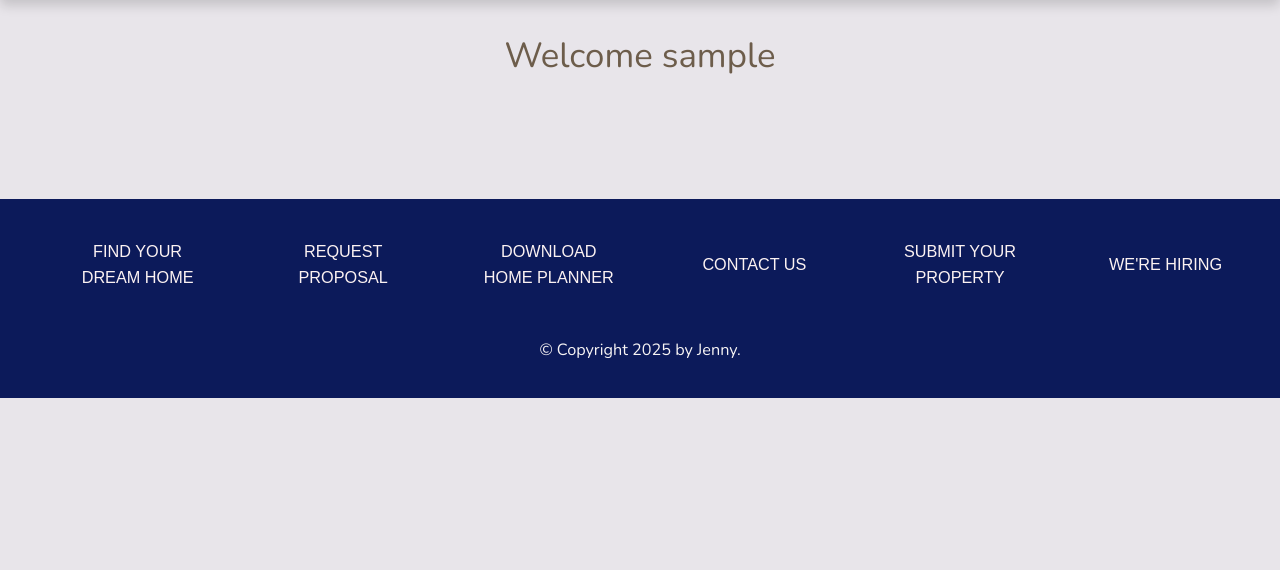
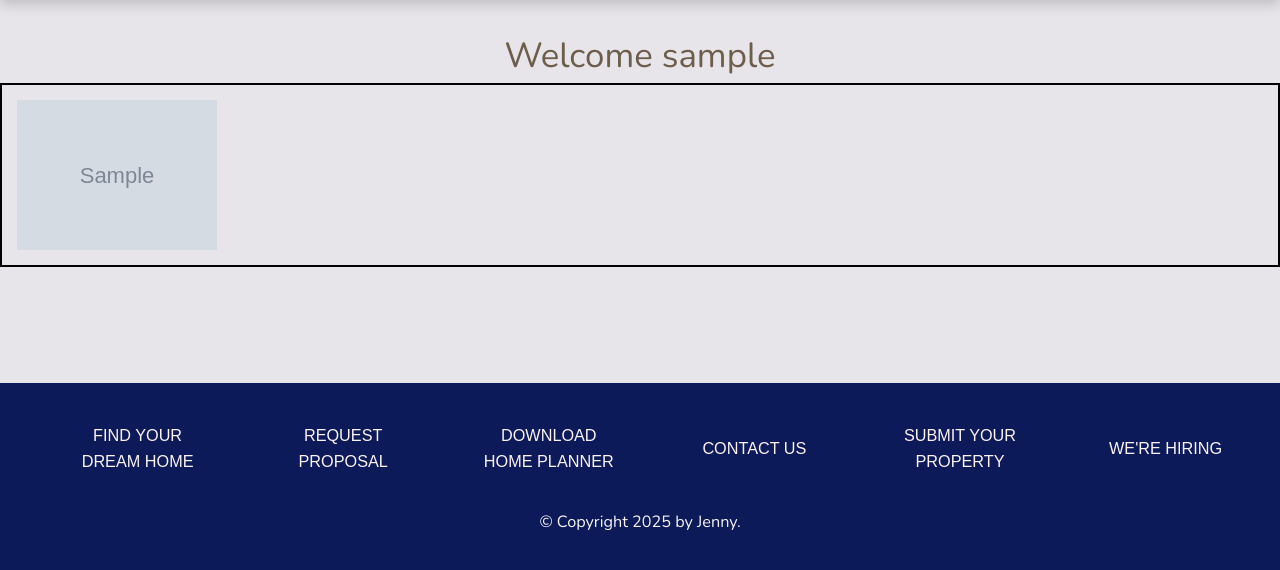
Before and after one commit to Francis-7/bden-property_management, a Django app: template bdenapp/templates/bdenapp/dashboard.html in a window 1280 px wide. Shown: the part 84-654 px from the top of the page. Run offline with Django 5.2, Linux system fonts and the light colour scheme; the template is opened without the code that fills it: most values are stand-ins (such as "Sample title", 1, 10 or a date in 2020); grey boxes marked "Sample" are stand-in pictures; some libraries are stand-ins or nearby versions; some web fonts are replaced.

Commit message:
made new changes

```diff
--- a/bdenapp/templates/bdenapp/dashboard.html
+++ b/bdenapp/templates/bdenapp/dashboard.html
@@ -5,8 +5,33 @@
 {% block title %}
     Dashboard
 {% endblock title %}
+{% block style %}
+    .parent {
+    }
+    .child {
+    display: flex;
+    gap: 10px;
+    padding: 15px;
+    border: solid 2px black;
+    }
+{% endblock style %}
 {% block content %}
     <div class="text-center">
         <h2 class="display-5">Welcome {{ user_profile.user.username }}</h2>
     </div>
+    <div class="text-center">
+        <div class="parent">
+            <div class="child">
+                {% for item in saved_items %}
+                    <div class="image">
+                        <div class="image">
+                            <img src="{{ item.property.picture.url }}"
+                                 alt="{{ item.description }}"
+                                 height="150">
+                        </div>
+                    </div>
+                {% endfor %}
+            </div>
+        </div>
+    </div>
 {% endblock content %}
--- a/bdenapp/templates/bdenapp/propertyview.html
+++ b/bdenapp/templates/bdenapp/propertyview.html
@@ -13,7 +13,7 @@
 {% block style %}
     .main-body {
     display: grid;
-    background: rgba(0,0,255,0.5);
+    background: rgba(100,45,38,0.8);
     grid-template-areas:
     "main-property related"
     "for-review contact";
@@ -31,7 +31,7 @@
     row-gap: 10px;
     }
     .media {
-    border: 1px solid #ccc;
+    <!-- border: 1px solid #ccc; -->
     padding: 10px;
     <!-- background-color: #f9f9f9 -->
     }
--- a/bdenapp/urls.py
+++ b/bdenapp/urls.py
@@ -18,4 +18,5 @@ urlpatterns = [
     path('update_profile_picture', views.update_profile_picture, name='update_profile_picture'),
     path('dashboard', views.user_dashboard, name='dashboard'),
     path('save_for_later/<int:id>', views.save_for_later, name='save_for_later'),
+    path('', views.landing_page, name='landing_page'),
 ]
--- a/bdenapp/views.py
+++ b/bdenapp/views.py
@@ -211,7 +211,7 @@ def update_profile_picture(request):
 @login_required
 def save_for_later(request, id):
     property = get_object_or_404(Property, id=id)
-    SavedItems.objects.create(user=request.user, property=property)
+    SavedItems.objects.get_or_create(user=request.user, property=property)
     return redirect('dashboard')
 
 # completing a transaction
@@ -220,3 +220,7 @@ def complete_purchase(request, id):
     property = get_object_or_404(Property, id=id)
     Purchase.objects.create(user=request.user, property=property)
     return redirect('dashboard')
+
+# the landing page view
+def landing_page(request):
+    return render(request, 'bdenapp/landing_page.html', {})
```
Also changed, not shown: bdenapp/templates/bdenapp/landing_page.html (added, +11 -0 lines), bdenapp/static/bdenapp/landing.css (added).
